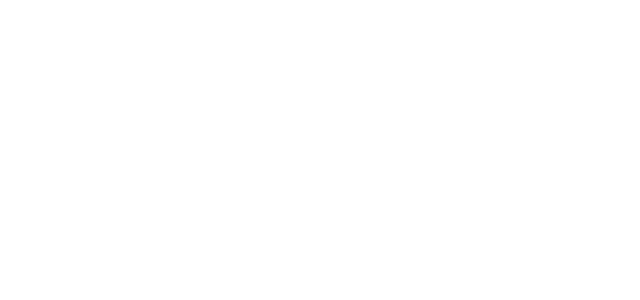
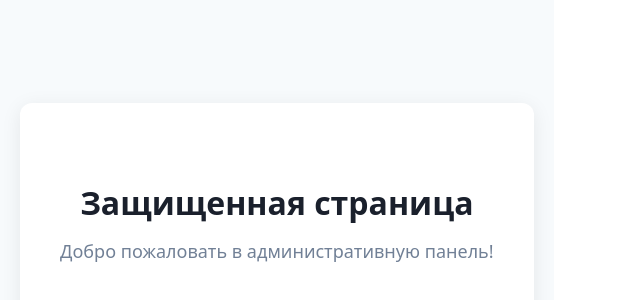
Before and after one commit to NekitAim4ik/shop-app, a React (Vite) app in the folder frontend-admin/: page /admin in a window 1280 px wide. Before the commit this address had no page. Shown: the part 190-490 px from the top of the page, without its empty margins (0-640 px from the left). Built offline with nearby package versions, Linux system fonts and the light colour scheme; sample sign-in values are in the browser's storage.

Commit message:
CREATE admin route

```diff
--- a/frontend-admin/dev-dist/sw.js
+++ b/frontend-admin/dev-dist/sw.js
@@ -82,7 +82,7 @@
     "revision": "3ca0b8505b4bec776b69afdba2768812"
   }, {
     "url": "index.html",
-    "revision": "0.7dlmmbs2nqo"
+    "revision": "0.poi41jonk4"
   }], {});
   workbox.cleanupOutdatedCaches();
   workbox.registerRoute(new workbox.NavigationRoute(workbox.createHandlerBoundToURL("index.html"), {
--- a/frontend-admin/src/App.tsx
+++ b/frontend-admin/src/App.tsx
@@ -1,6 +1,7 @@
 import { BrowserRouter, Routes, Route } from "react-router-dom";
 import Home from "./pages/Home";
 import Login from "./pages/Login";
+import Protected from "./pages/Protected";
 
 function App() {
   return (
@@ -8,6 +9,7 @@
       <Routes>
         <Route path="/" element={<Home />} />
         <Route path="/login" element={<Login />} />
+        <Route path="/admin" element={<Protected />} />
       </Routes>
     </BrowserRouter>
   );
--- a/frontend-admin/src/dto/IAuth.ts
+++ b/frontend-admin/src/dto/IAuth.ts
@@ -12,5 +12,5 @@
 }
 
 export interface ILoginConfirmResponseBody {
-    access: string
+    accessToken: string
 }
--- a/frontend-admin/src/pages/Login.tsx
+++ b/frontend-admin/src/pages/Login.tsx
@@ -1,5 +1,6 @@
-import { useState, type FormEvent } from "react";
+import { useState, type FormEvent, useEffect } from "react";
 import { useSendOtpMutation, useConfirmOtpMutation } from "../services/api";
+import { useNavigate } from "react-router-dom";
 import './Login.css';
 
 const Login = () => {
@@ -7,8 +8,18 @@
     const [otp, setOtp] = useState('')
     const [step, setStep] = useState<'email' | 'otp'>('email')
 
+    const navigate = useNavigate();
+
     const [sendOtp, { isLoading: isSending }] = useSendOtpMutation();
     const [confirmOtp, {isLoading: isVerifying }] = useConfirmOtpMutation();
+
+    useEffect(() => {
+    const accessToken = localStorage.getItem('accessToken')
+    // Если уже авторизован - редирект на главную
+    if (accessToken) {
+      navigate('/admin')
+    }
+  }, [navigate]);
 
 
     const handleSubmit = async (e: FormEvent<HTMLFormElement>) => {
@@ -27,8 +38,9 @@
 
         try {
           const result = await confirmOtp({ email, otp }).unwrap()
-          localStorage.setItem('accessToken', result.access);
+          localStorage.setItem('accessToken', result.accessToken);
           console.log('Успешная авторизация:', result)
+          navigate('/admin');
           // Редирект на главную или сохранение токена
         } catch (err) {
           console.error('Неверный код:', err)
--- /dev/null
+++ b/frontend-admin/src/pages/Protected.tsx
@@ -0,0 +1,21 @@
+import { Navigate } from 'react-router-dom';
+import './Home.css';
+
+const Protected = () => {
+    const accessToken = localStorage.getItem('accessToken');
+
+    if (!accessToken) {
+        return <Navigate to="/login" replace />
+    }
+
+    return (
+        <div className="home-container">
+            <div className="home-content">
+                <h1>Защищенная страница</h1>
+                <p>Добро пожаловать в административную панель!</p>
+            </div>
+        </div>
+    );
+};
+
+export default Protected;
```
